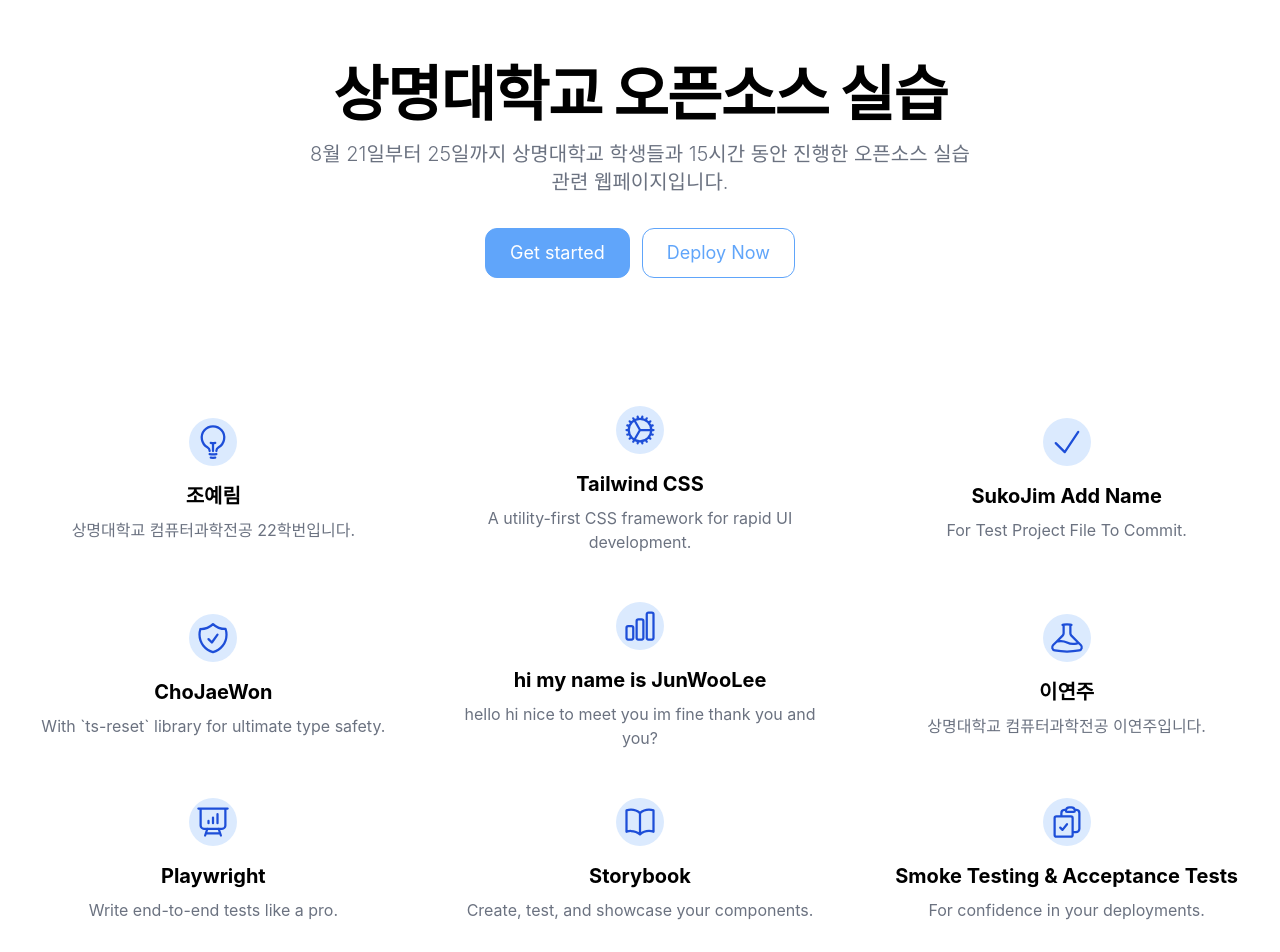
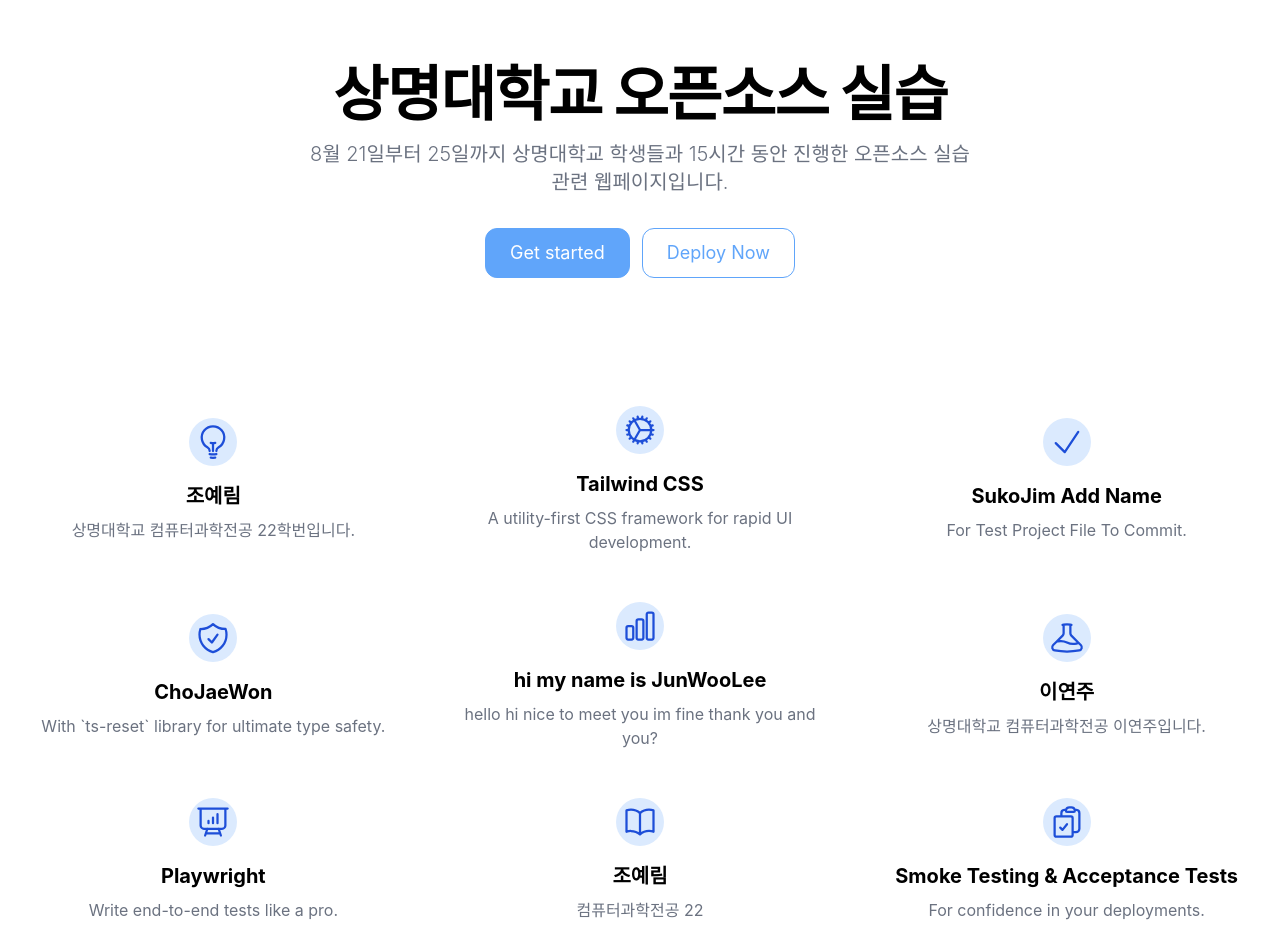
Before and after one commit to bora-code-temp-organization/next-smu, a Next.js app: page / in a window 1280 px wide. Shown: the top 952 px of the page. Built offline with nearby package versions, Linux system fonts and the light colour scheme.

Commit message:
조예림 이름 추가 (#22)

```diff
--- a/lp-items.tsx
+++ b/lp-items.tsx
@@ -136,8 +136,8 @@ export const LP_GRID_ITEMS = [
     ),
   },
   {
-    title: "Storybook",
-    description: "Create, test, and showcase your components.",
+    title: "조예림",
+    description: "컴퓨터과학전공 22",
     icon: (
       <svg
         xmlns="http://www.w3.org/2000/svg"
```
